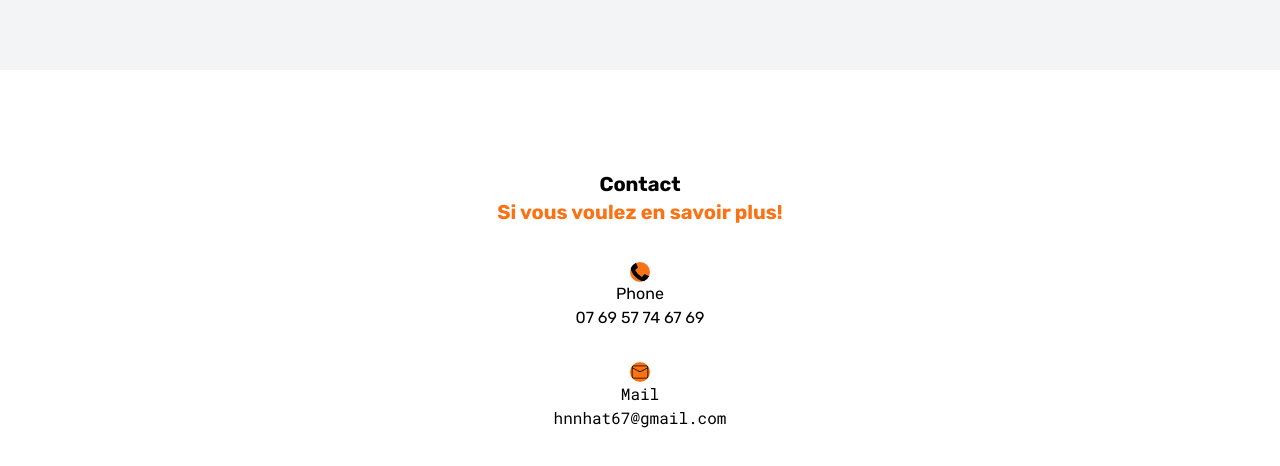
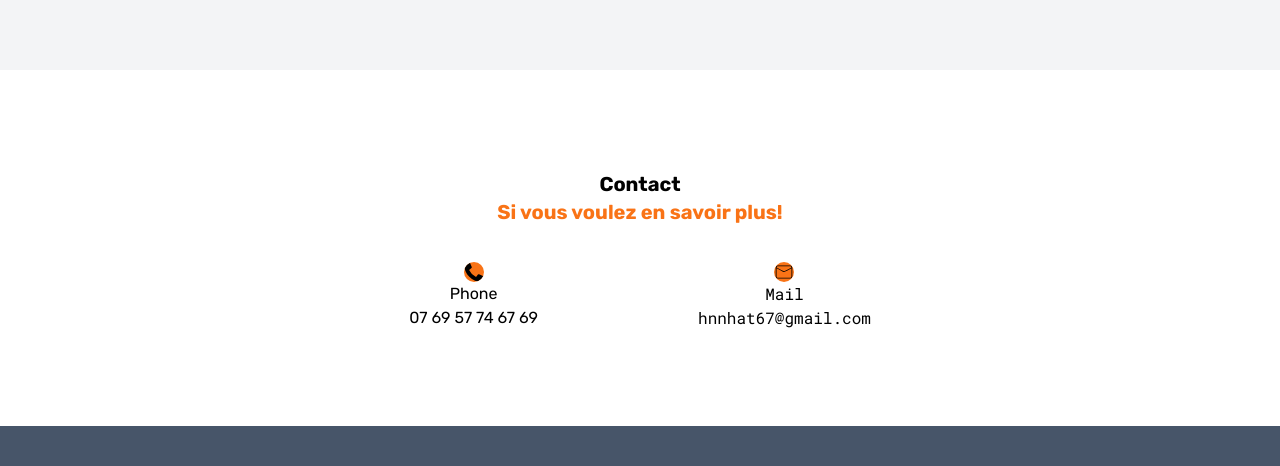
Before and after one commit to NhatHONGUYEN/Nhat-portfolioV2, a React (Vite) app: page / in a window 1280 px wide. Shown: the part 2330-2796 px from the top of the page. Built offline with nearby package versions, Linux system fonts and the light colour scheme; the HTML template or start-up script is replaced by a standard one.

Commit message:
📱 F01 :  work on the responsive for 1280px

```diff
--- a/src/components/About.jsx
+++ b/src/components/About.jsx
@@ -1,6 +1,6 @@
 export default function About() {
   return (
-    <div className="block h-full w-full pt-10   lg:flex lg:h-screen lg:items-center lg:justify-center   ">
+    <div className="block h-full w-full pt-10   lg:flex lg:h-screen lg:items-center lg:justify-center  xl:px-40 ">
       <img
         className="   mx-auto h-full w-full sm:w-1/2 lg:ml-20 lg:h-[500px] lg:w-1/2"
         src="/photo-profil.jpg"
--- a/src/components/Contact.jsx
+++ b/src/components/Contact.jsx
@@ -3,9 +3,9 @@ import { FaPhoneAlt } from "react-icons/fa";
 
 export default function Contact() {
   return (
-    <div className="w-full h-full block justify-center items-center text-center py-20  ;">
-      <div className="w-full h-full  ">
-        <div className="py-5 px-8 text-xl">
+    <div className=" block h-full w-full items-center justify-center py-20  text-center">
+      <div className="h-full w-full  ">
+        <div className="px-8 py-5 text-xl">
           <h1 className="font-bold">Contact</h1>
           <p className="font-bold text-orange-500">
             Si vous voulez en savoir plus!
@@ -13,8 +13,9 @@ export default function Contact() {
         </div>
       </div>
 
+      <div className="xl:flex xl:items-center xl:justify-center xl:gap-40">
         <div className="py-4">
-        <div className="flex justify-center items-center">
+          <div className="flex items-center justify-center ">
             <FaPhoneAlt className="rounded-full bg-orange-500  text-xl" />
           </div>
           <p>
@@ -22,8 +23,8 @@ export default function Contact() {
             07 69 57 74 67 69
           </p>
         </div>
-      <div className="pt-4 pb-10">
-        <div className="flex justify-center items-center ">
+        <div className="pb-10 pt-4 xl:pb-4">
+          <div className="flex items-center justify-center ">
             <CiMail className="rounded-full bg-orange-500 text-xl" />
           </div>
           <a href="mailto:hnnhat67@gmail.com">
@@ -32,5 +33,6 @@ export default function Contact() {
           </a>
         </div>
       </div>
+    </div>
   );
 }
--- a/src/components/Introduction.jsx
+++ b/src/components/Introduction.jsx
@@ -5,7 +5,7 @@ import { SiJavascript } from "react-icons/si";
 
 export default function Introduction() {
   return (
-    <div className=" h-full w-full p-8 pt-20 lg:flex lg:h-screen lg:items-center lg:justify-center lg:px-20 lg:pt-[15%]">
+    <div className=" h-full  w-full p-8 pt-20 lg:flex lg:h-screen lg:items-center lg:justify-center lg:px-20 lg:pt-[15%] xl:pl-20 xl:pr-40">
       <div className=" block h-full w-full  flex-row-reverse p-10 lg:flex lg:gap-10">
         <div className="lg: text-3xl font-bold ">
           <img
```
Lines whose indentation alone changed are shown as unchanged.
